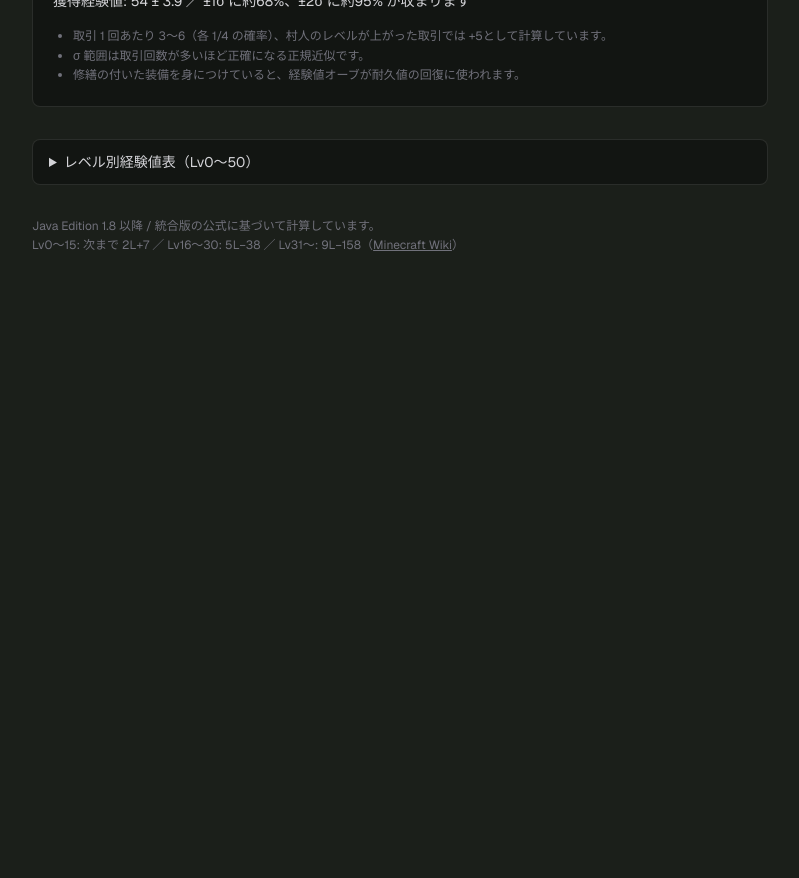
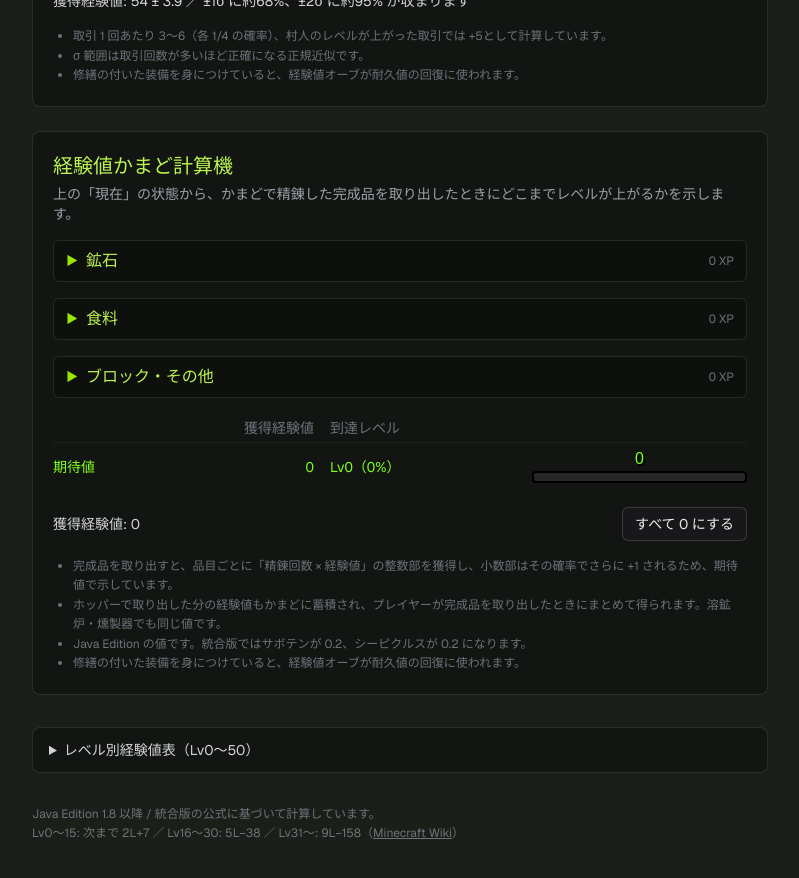
Before and after one commit to urzk/mc-simulator, a Next.js app: page /xp-calculator in a window 1280 px wide. Shown: the part 1160-2038 px from the top of the page, without its empty margins (240-1039 px from the left). Before the commit the page ends 1480 px from the top, so only its background shows below. Built offline with nearby package versions, Linux system fonts and the light colour scheme; a web font is replaced by a local one.

Commit message:
Add furnace XP calculator to XP calculator page
Co-Authored-By: Claude Opus 5.5 <noreply@anthropic.com>

```diff
--- a/app/page.tsx
+++ b/app/page.tsx
@@ -4,7 +4,7 @@ const tools = [
   {
     href: "/xp-calculator",
     title: "経験値計算機",
-    description: "目標レベルまでに必要な経験値や、村人との取引で上がるレベルを計算します。",
+    description: "目標レベルまでに必要な経験値や、村人との取引・かまどの精錬で上がるレベルを計算します。",
     accent: "text-lime-300 group-hover:text-lime-200",
   },
   {
--- a/app/xp-calculator/xp-calculator.tsx
+++ b/app/xp-calculator/xp-calculator.tsx
@@ -10,9 +10,11 @@ import {
   VILLAGER_LEVEL_UP_BONUS_XP,
   xpToNextLevel,
 } from "@/lib/xp";
+import { SMELTING_GROUPS, smeltingXp } from "@/lib/smelting";
 
 const MAX_LEVEL = 21863; // これ以上は累計経験値が int の上限を超える
 const MAX_TRADES = 100000;
+const MAX_SMELTS = 1000000;
 const BOTTLE_AVG_XP = 7; // エンチャントの瓶 1 本あたりの平均 (3〜11)
 
 function clamp(value: number, min: number, max: number) {
@@ -184,6 +186,7 @@ export default function XpCalculator() {
       </section>
 
       <TradeSimulator current={current} />
+      <FurnaceCalculator current={current} />
     </div>
   );
 }
@@ -299,6 +302,110 @@ function TradeSimulator({ current }: { current: LevelState }) {
   );
 }
 
+function FurnaceCalculator({ current }: { current: LevelState }) {
+  const [counts, setCounts] = useState<Record<string, number>>({});
+
+  const startXp = totalXp(current.level, current.percent / 100);
+  const gained = smeltingXp(counts);
+  const result = formatLevel(startXp + gained);
+
+  return (
+    <section className="flex flex-col gap-4 rounded-lg border border-white/10 bg-black/30 p-5">
+      <header className="flex flex-col gap-1">
+        <h2 className="font-pixel text-xl text-lime-300">経験値かまど計算機</h2>
+        <p className="text-sm text-zinc-400">
+          上の「現在」の状態から、かまどで精錬した完成品を取り出したときにどこまでレベルが上がるかを示します。
+        </p>
+      </header>
+
+      {SMELTING_GROUPS.map((group) => (
+        <details key={group.label} className="group rounded-md border border-white/10 bg-black/20">
+          <summary className="flex cursor-pointer list-none items-center gap-2 px-3 py-2 [&::-webkit-details-marker]:hidden">
+            <span className="text-xs text-lime-400 transition-transform group-open:rotate-90">▶</span>
+            <h3 className="font-pixel text-base text-lime-300">{group.label}</h3>
+            <span className="ml-auto text-xs text-zinc-500 tabular-nums">
+              {fmt(smeltingXp(Object.fromEntries(group.recipes.map((r) => [r.id, counts[r.id] ?? 0]))))} XP
+            </span>
+          </summary>
+          <div className="grid gap-x-6 gap-y-2 border-t border-white/10 px-3 py-3 sm:grid-cols-2">
+            {group.recipes.map((recipe) => {
+              const count = counts[recipe.id] ?? 0;
+              return (
+                <label key={recipe.id} className="flex items-center gap-3">
+                  <span className="min-w-0 flex-1 text-sm leading-tight">
+                    {recipe.input}
+                    <span className="block text-xs text-zinc-500">
+                      {recipe.output && `→ ${recipe.output} ・ `}
+                      {(recipe.xpCenti / 100).toLocaleString("ja-JP", { maximumFractionDigits: 2 })}
+                      {count > 0 && <span className="text-zinc-400"> × {count.toLocaleString("ja-JP")} 回</span>}
+                    </span>
+                  </span>
+                  <NumberInput
+                    type="text"
+                    placeholder="0"
+                    value={count}
+                    parse={(t) => clamp(Math.floor(evalProduct(t)), 0, MAX_SMELTS)}
+                    onChange={(n) => setCounts((c) => ({ ...c, [recipe.id]: n }))}
+                    className="w-24 shrink-0 rounded-md border border-white/15 bg-zinc-900 px-3 py-1.5 text-right tabular-nums outline-none focus:border-lime-400"
+                  />
+                </label>
+              );
+            })}
+          </div>
+        </details>
+      ))}
+
+      <div className="overflow-x-auto">
+        <table className="w-full text-sm tabular-nums">
+          <thead className="text-zinc-500">
+            <tr>
+              <th className="py-1 text-left font-normal"></th>
+              <th className="py-1 text-right font-normal whitespace-nowrap">獲得経験値</th>
+              <th className="py-1 pl-4 text-left font-normal">到達レベル</th>
+              <th className="w-1/3 py-1 font-normal"></th>
+            </tr>
+          </thead>
+          <tbody>
+            <tr className="border-t border-white/5 text-[#80ff20]">
+              <td className="py-2 whitespace-nowrap">期待値</td>
+              <td className="py-2 text-right whitespace-nowrap">{fmt(gained)}</td>
+              <td className="py-2 pl-4 whitespace-nowrap">{result.label}</td>
+              <td className="min-w-20 py-2 pl-4">
+                <XpBar level={result.level} percent={result.percent} />
+              </td>
+            </tr>
+          </tbody>
+        </table>
+      </div>
+
+      <div className="flex flex-wrap items-center gap-3">
+        <p className="flex-1 text-sm text-zinc-300">
+          獲得経験値: {fmt(gained)}
+        </p>
+        <button
+          type="button"
+          onClick={() => setCounts({})}
+          className="rounded-md border border-white/15 bg-zinc-900 px-3 py-1.5 text-sm hover:border-lime-400"
+        >
+          すべて 0 にする
+        </button>
+      </div>
+
+      <ul className="list-disc pl-5 text-xs leading-relaxed text-zinc-500">
+        <li>
+          完成品を取り出すと、品目ごとに「精錬回数 × 経験値」の整数部を獲得し、小数部はその確率でさらに +1
+          されるため、期待値で示しています。
+        </li>
+        <li>
+          ホッパーで取り出した分の経験値もかまどに蓄積され、プレイヤーが完成品を取り出したときにまとめて得られます。溶鉱炉・燻製器でも同じ値です。
+        </li>
+        <li>Java Edition の値です。統合版ではサボテンが 0.2、シーピクルスが 0.2 になります。</li>
+        <li>修繕の付いた装備を身につけていると、経験値オーブが耐久値の回復に使われます。</li>
+      </ul>
+    </section>
+  );
+}
+
 export function LevelTable() {
   const rows = Array.from({ length: 51 }, (_, level) => ({
     level,
--- /dev/null
+++ b/lib/smelting.ts
@@ -0,0 +1,65 @@
+// 精錬 1 回あたりの経験値 (Java Edition)
+// https://minecraft.wiki/w/Smelting
+// 浮動小数の誤差を避けるため 1/100 単位の整数で持つ
+
+export type SmeltingRecipe = { id: string; input: string; output: string; xpCenti: number };
+
+export const SMELTING_GROUPS: { label: string; recipes: SmeltingRecipe[] }[] = [
+  {
+    label: "鉱石",
+    recipes: [
+      { id: "ancient_debris", input: "古代の残骸", output: "ネザライトの欠片", xpCenti: 200 },
+      { id: "gold", input: "金の原石・金鉱石", output: "金インゴット", xpCenti: 100 },
+      { id: "diamond", input: "ダイヤモンド鉱石", output: "ダイヤモンド", xpCenti: 100 },
+      { id: "emerald", input: "エメラルド鉱石", output: "エメラルド", xpCenti: 100 },
+      { id: "iron", input: "鉄の原石・鉄鉱石", output: "鉄インゴット", xpCenti: 70 },
+      { id: "copper", input: "銅の原石・銅鉱石", output: "銅インゴット", xpCenti: 70 },
+      { id: "redstone", input: "レッドストーン鉱石", output: "レッドストーンダスト", xpCenti: 70 },
+      { id: "lapis", input: "ラピスラズリ鉱石", output: "ラピスラズリ", xpCenti: 20 },
+      { id: "quartz", input: "ネザークォーツ鉱石", output: "ネザークォーツ", xpCenti: 20 },
+      { id: "coal", input: "石炭鉱石", output: "石炭", xpCenti: 10 },
+    ],
+  },
+  {
+    label: "食料",
+    recipes: [
+      { id: "beef", input: "生の牛肉", output: "ステーキ", xpCenti: 35 },
+      { id: "porkchop", input: "生の豚肉", output: "焼き豚", xpCenti: 35 },
+      { id: "mutton", input: "生の羊肉", output: "焼き羊肉", xpCenti: 35 },
+      { id: "chicken", input: "生の鶏肉", output: "焼き鳥", xpCenti: 35 },
+      { id: "rabbit", input: "生の兎肉", output: "焼き兎肉", xpCenti: 35 },
+      { id: "cod", input: "生鱈", output: "焼き鱈", xpCenti: 35 },
+      { id: "salmon", input: "生鮭", output: "焼き鮭", xpCenti: 35 },
+      { id: "potato", input: "ジャガイモ", output: "ベイクドポテト", xpCenti: 35 },
+      { id: "kelp", input: "コンブ", output: "乾燥した昆布", xpCenti: 10 },
+    ],
+  },
+  {
+    label: "ブロック・その他",
+    recipes: [
+      { id: "cactus", input: "サボテン", output: "緑色の染料", xpCenti: 100 },
+      { id: "clay", input: "粘土（ブロック）", output: "テラコッタ", xpCenti: 35 },
+      { id: "clay_ball", input: "粘土玉", output: "レンガ", xpCenti: 30 },
+      { id: "log", input: "原木・木", output: "木炭", xpCenti: 15 },
+      { id: "wet_sponge", input: "濡れたスポンジ", output: "スポンジ", xpCenti: 15 },
+      { id: "sand", input: "砂・赤い砂", output: "ガラス", xpCenti: 10 },
+      { id: "cobblestone", input: "丸石", output: "石", xpCenti: 10 },
+      { id: "stone", input: "石", output: "滑らかな石", xpCenti: 10 },
+      { id: "cobbled_deepslate", input: "深層岩の丸石", output: "深層岩", xpCenti: 10 },
+      { id: "netherrack", input: "ネザーラック", output: "ネザーレンガ", xpCenti: 10 },
+      { id: "chorus_fruit", input: "コーラスフルーツ", output: "焼いたコーラスフルーツ", xpCenti: 10 },
+      { id: "sea_pickle", input: "シーピクルス", output: "黄緑色の染料", xpCenti: 10 },
+      { id: "gear", input: "鉄・金・銅の道具や防具", output: "各ナゲット", xpCenti: 10 },
+      { id: "other", input: "その他（ひび割れ・滑らかな石材など）", output: "", xpCenti: 10 },
+    ],
+  },
+];
+
+/** 各レシピの精錬回数から獲得経験値の期待値を求める */
+export function smeltingXp(counts: Record<string, number>): number {
+  let centi = 0;
+  for (const recipe of SMELTING_GROUPS.flatMap((g) => g.recipes)) {
+    centi += (counts[recipe.id] ?? 0) * recipe.xpCenti;
+  }
+  return centi / 100;
+}
```
